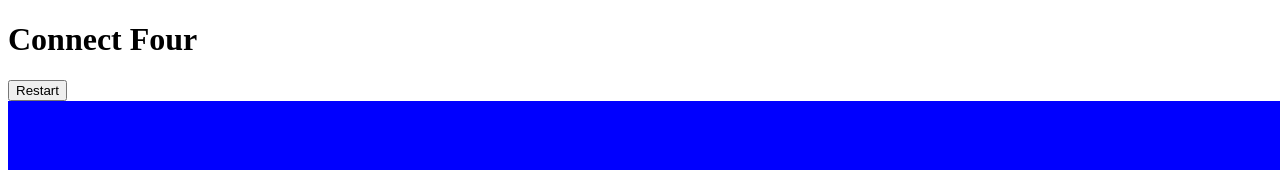
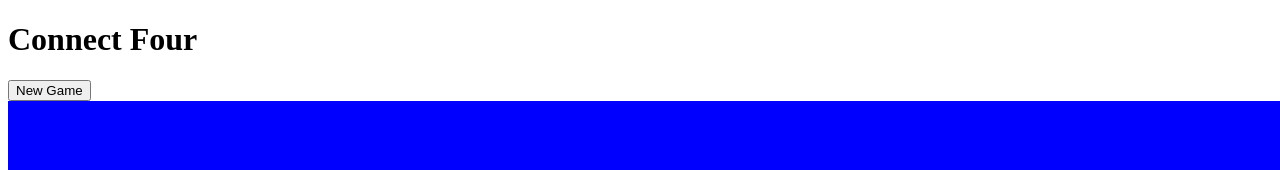
Before and after one commit to krisdo/mini-apps-1, a React app in the folder challenge_4/: page / in a window 1280 px wide. Shown: the top 170 px of the page. Built offline with nearby package versions, Linux system fonts and the light colour scheme; the HTML template or start-up script is replaced by a standard one.

Commit message:
disabled play when game is done

```diff
--- a/challenge_4/client/src/app.jsx
+++ b/challenge_4/client/src/app.jsx
@@ -11,7 +11,8 @@ class ConnectFour extends React.Component {
     super(props);
     this.state = {
       currentPlayer: null,
-      board: []
+      board: [],
+      win: false
     }
     this.newGame = this.newGame.bind(this);
     this.clickSquare = this.clickSquare.bind(this);
@@ -38,6 +39,7 @@ class ConnectFour extends React.Component {
       }
       this.setState({
         currentPlayer: 1,
+        win: false,
         board
       });
 
@@ -51,33 +53,46 @@ class ConnectFour extends React.Component {
       for (let c = 0; c < board[r].length; c++){
         if(board[r][c] === currentPlayer) {
           tracking++;
+          if(tracking >= 4) {
+            return true;
+          }
+        } else{
+          tracking = 0;
         }
       }
-      if(tracking >= 4) {
-        return true;
+    }
+
+    return false;
+  }
+
+  checkVeritcal(){
+    const {currentPlayer, board} = this.state;
+    for(let c = 0; c < board[0].length; c++) {
+      let tracking = 0;
+      for (let r = 0; r < board.length; r++) {
+        if(board[r][c] === currentPlayer){
+          tracking++;
+          if(tracking >= 4) {
+            return true;
+          }
+        } else{
+          tracking = 0;
+        }
       }
     }
     return false;
   }
 
-  checkVeritcal(){
-    const {currentPlayer, board} = this.state;
-    let tracking = 0;
-    for(let c = 0; c < board[0].length; c++) {
-      let tracking = 0;
-      for (let r = 0; r < board.length; r++) {
-        if(board[r][c] === currentPlayer){
-          tracking++;
-        }
-      }
-      if(tracking >= 4) {
-        return true;
-      }
-    }
-    return false;
+  checkDiagonal(){
+
+  }
+
+  clickPostWin(){
+    return setTimeout(() => alert('Play Again!'), 100);
   }
 
   clickSquare(e) {
+
     let column = e.target.getAttribute('data-columns');
     // console.log(column);
 
@@ -98,6 +113,7 @@ class ConnectFour extends React.Component {
          this.setState({board: board});
          this.renderBoard(board);
          if(this.checkHorizontal()|| this.checkVeritcal() ){
+           this.setState({win: true});
            return setTimeout( () => alert(`${color} Win!`), 50);
          }
          return;
@@ -108,7 +124,7 @@ class ConnectFour extends React.Component {
 
   renderBoard(board){
     // console.log(this.state.board);
-  return board.map( (rows, rowIndex) => ( <Rows rows={this.state.board[rowIndex]} click={this.clickSquare} rowIndex={rowIndex} key={rowIndex}/>));
+  return board.map( (rows, rowIndex) => ( <Rows rows={this.state.board[rowIndex]} click={this.state.win ? this.clickPostWin : this.clickSquare} rowIndex={rowIndex} key={rowIndex}/>));
   }
 
   componentDidMount() {
@@ -118,10 +134,10 @@ class ConnectFour extends React.Component {
   render(){
 
     return(
-      <Container className='fluid board text-center'>
+      <Container className='fluid board text-center mt-3'>
         <h1 className='text-center'>Connect Four</h1>
 
-        <Button className='text-center mr-1' onClick={this.newGame}>Restart</Button>
+        <Button className='text-center mt-4 mb-2' onClick={this.newGame}>New Game</Button>
 
           {this.state.board !== null ? this.renderBoard(this.state.board): null}
       </Container>
```
Also changed, not shown: 1 other file (tests, documents, lock files or other folders).
